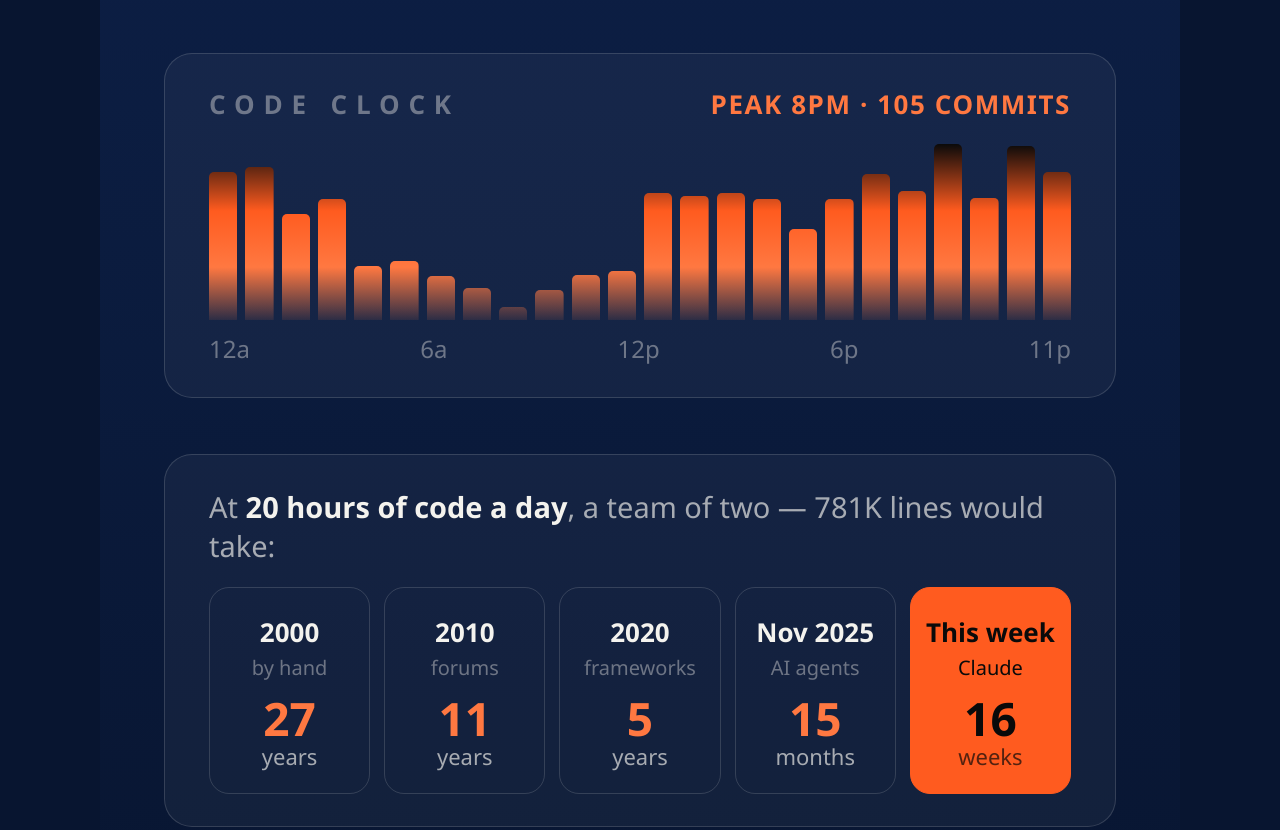
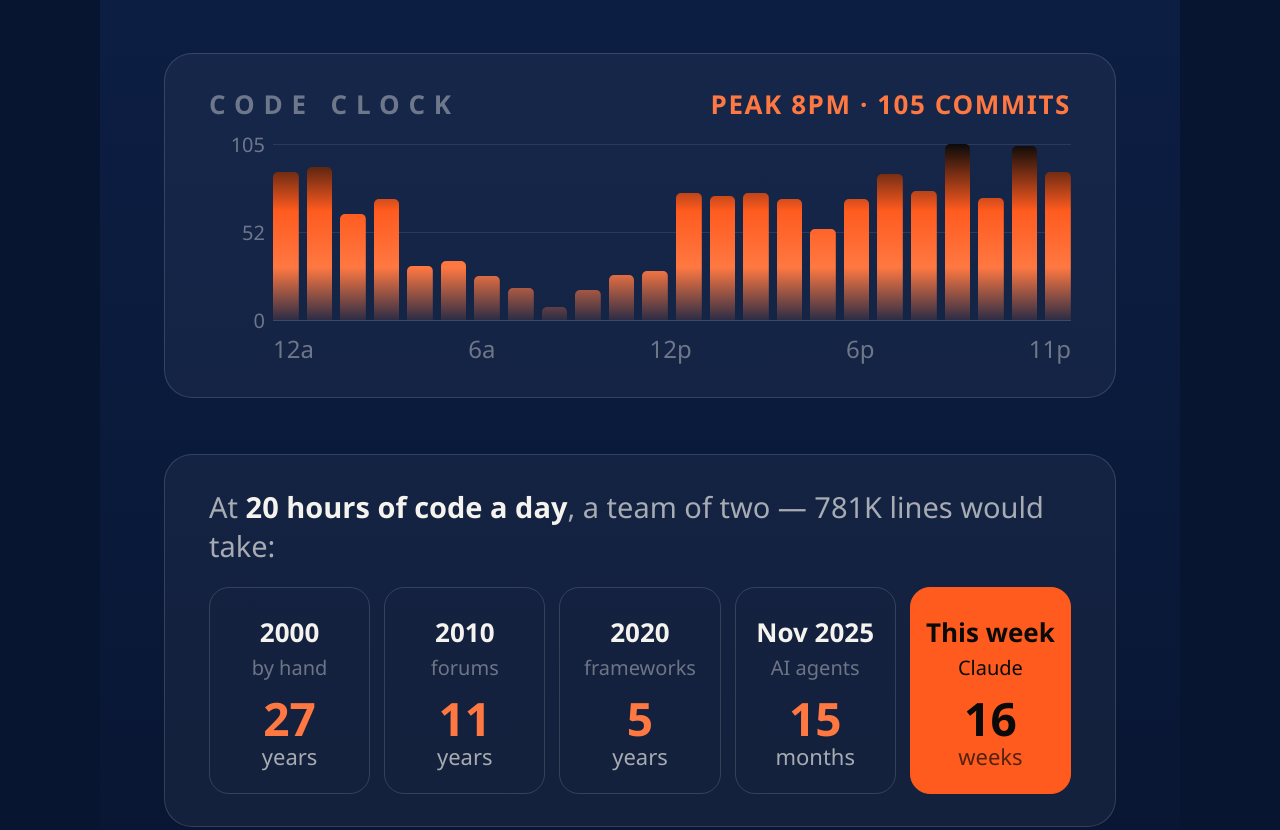
Before and after one commit to nikonadias/Code-Wrapped, a plain HTML site: page example/index.html in a window 1280 px wide. Shown: the part 909-1739 px from the top of the page. Drawn offline with Linux system fonts and the light colour scheme.

Commit message:
feat: give the code clock a labelled y-axis
The chart had a peak callout and nothing else, so every bar except the tallest
was unpriced - you could see that evenings were busier than mornings but not
by how much. Adds gridlines at the top, midpoint and baseline of the plot with
their commit counts in the left gutter, so any bar can be read off the scale.

Because the tallest bar is drawn at exactly BAR_H, the Y_MAX line sits flush
on the peak rather than floating above it, which is what makes the top label
read as the peak's value instead of an arbitrary ceiling.

Costs no height. The plot is a position:relative 176px box with a 64px label
gutter; the gridlines and labels are absolutely positioned inside it, so the
overflow-against-1920 check stays at exactly 0. The bars carry
position:relative purely so they paint over the gridlines - both are auto
z-index, so DOM order decides and .bars is second.

The x-axis row picked up the same 64px left margin, so 12a still sits under
the first bar (verified: 0px offset). Bars narrow from 28px to 26px to pay for
the gutter.

New placeholders: Y_MAX (max hourly count) and Y_MID (round(max/2)).

Verified: gridlines at 0/88/176, y labels centred on each, peak bar top flush
with the top line, overflow 0, tile left edges unchanged at 205.

Co-Authored-By: Claude Opus 5 (1M context) <noreply@anthropic.com>
Claude-Session: https://claude.ai/code/session_01TWyf74A2kzjhoeuwNRYFq5

```diff
--- a/example/index.html
+++ b/example/index.html
@@ -55,13 +55,29 @@
   .dc .docs{background:rgba(244,243,238,.16);color:var(--paper);display:flex;align-items:center;justify-content:center;gap:12px;font-size:34px;font-weight:700}
   .dc small{font-size:22px;font-weight:500;opacity:.8}
 
-  .clock .bars{margin-top:22px;display:flex;align-items:flex-end;gap:8px;height:176px}
+  /* The plot is a fixed 176px box with a 64px label gutter. Gridlines and y
+     labels are absolutely positioned inside it, so adding the axis costs no
+     height and the Step 4 overflow check stays at 0. */
+  .clock .plot{position:relative;margin-top:22px;height:176px;padding-left:64px}
+  .clock .ylab{position:absolute;left:0;top:0;width:56px;height:176px;font-size:20px;color:var(--p3)}
+  .clock .ylab span{position:absolute;right:0;transform:translateY(-50%);white-space:nowrap}
+  .clock .ylab span:nth-child(1){top:0}
+  .clock .ylab span:nth-child(2){top:50%}
+  .clock .ylab span:nth-child(3){top:100%}
+  .clock .gl{position:absolute;left:64px;right:0;top:0;height:176px}
+  .clock .gl i{position:absolute;left:0;right:0;height:1px;background:rgba(244,243,238,.10)}
+  .clock .gl i:nth-child(1){top:0}
+  .clock .gl i:nth-child(2){top:50%}
+  .clock .gl i:nth-child(3){top:100%;background:rgba(244,243,238,.18)}
+  /* position:relative so the bars paint OVER the absolutely-positioned
+     gridlines - both are auto z-index, so DOM order decides. */
+  .clock .bars{position:relative;display:flex;align-items:flex-end;gap:8px;height:176px}
   .clock .hr{
     flex:1;border-radius:5px 5px 0 0;min-height:5px;
     background:linear-gradient(to top, rgba(255,120,65,.10) 0%, #FF7841 30%, #FF5B1F 62%, #0a0a0a 100%);
     background-size:100% 176px;background-position:bottom;background-repeat:no-repeat;
   }
-  .clock .ax{display:flex;justify-content:space-between;margin-top:12px;font-size:24px;color:var(--p3)}
+  .clock .ax{display:flex;justify-content:space-between;margin:12px 0 0 64px;font-size:24px;color:var(--p3)}
 
   .era{margin-top:24px;padding:32px 44px}
   .era .cap{font-size:29px;color:var(--p2);margin-bottom:22px;line-height:1.35}
@@ -112,7 +128,11 @@
 
     <div class="tile sect clock">
       <div class="cap">Code clock<b>Peak 8pm &middot; 105 commits</b></div>
-      <div class="bars"><div class="hr" style="height:148px"></div><div class="hr" style="height:153px"></div><div class="hr" style="height:106px"></div><div class="hr" style="height:121px"></div><div class="hr" style="height:54px"></div><div class="hr" style="height:59px"></div><div class="hr" style="height:44px"></div><div class="hr" style="height:32px"></div><div class="hr" style="height:13px"></div><div class="hr" style="height:30px"></div><div class="hr" style="height:45px"></div><div class="hr" style="height:49px"></div><div class="hr" style="height:127px"></div><div class="hr" style="height:124px"></div><div class="hr" style="height:127px"></div><div class="hr" style="height:121px"></div><div class="hr" style="height:91px"></div><div class="hr" style="height:121px"></div><div class="hr" style="height:146px"></div><div class="hr" style="height:129px"></div><div class="hr" style="height:176px"></div><div class="hr" style="height:122px"></div><div class="hr" style="height:174px"></div><div class="hr" style="height:148px"></div></div>
+      <div class="plot">
+        <div class="ylab"><span>105</span><span>52</span><span>0</span></div>
+        <div class="gl"><i></i><i></i><i></i></div>
+        <div class="bars"><div class="hr" style="height:148px"></div><div class="hr" style="height:153px"></div><div class="hr" style="height:106px"></div><div class="hr" style="height:121px"></div><div class="hr" style="height:54px"></div><div class="hr" style="height:59px"></div><div class="hr" style="height:44px"></div><div class="hr" style="height:32px"></div><div class="hr" style="height:13px"></div><div class="hr" style="height:30px"></div><div class="hr" style="height:45px"></div><div class="hr" style="height:49px"></div><div class="hr" style="height:127px"></div><div class="hr" style="height:124px"></div><div class="hr" style="height:127px"></div><div class="hr" style="height:121px"></div><div class="hr" style="height:91px"></div><div class="hr" style="height:121px"></div><div class="hr" style="height:146px"></div><div class="hr" style="height:129px"></div><div class="hr" style="height:176px"></div><div class="hr" style="height:122px"></div><div class="hr" style="height:174px"></div><div class="hr" style="height:148px"></div></div>
+      </div>
       <div class="ax"><span>12a</span><span>6a</span><span>12p</span><span>6p</span><span>11p</span></div>
     </div>
 
```
Also changed, not shown: skills/code-wrapped/template.html (+23 -3 lines), example/preview.png, 2 other files.
